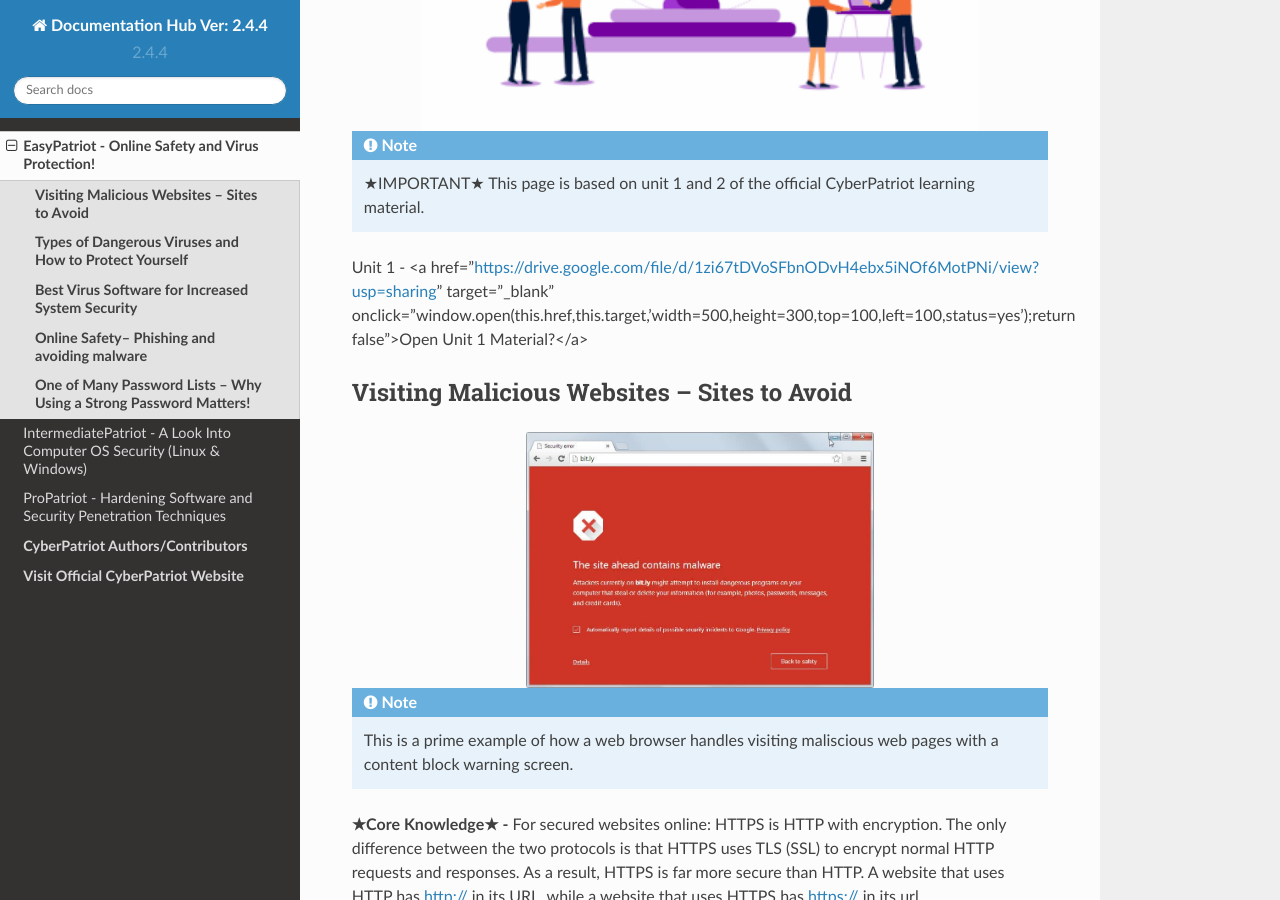
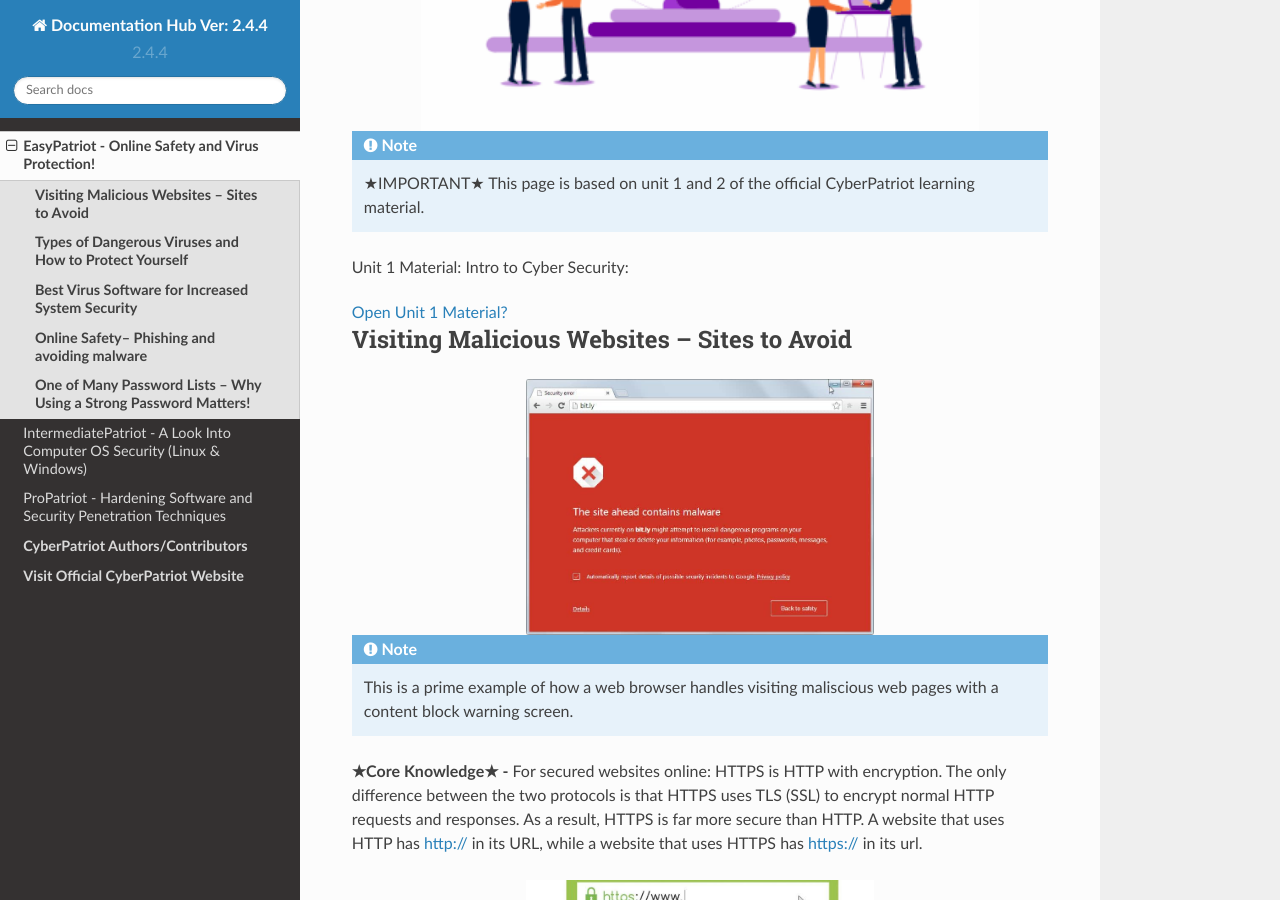
Before and after one commit to natt96z/cybersac, a Sphinx documentation site: the page built from docs/source/BeginnerEasyCybersac.rst, in a window 1280 px wide and 900 px high, scrolled down 447 px. Built offline with Sphinx 7.4.7 and the Read the Docs theme 2.0.0, drawn with Linux system fonts in a browser that asks for light colours.

Commit message:
Update BeginnerEasyCybersac.rst

```diff
--- a/docs/source/BeginnerEasyCybersac.rst
+++ b/docs/source/BeginnerEasyCybersac.rst
@@ -7,7 +7,11 @@
 
 .. Note:: ★IMPORTANT★ This page is based on unit 1 and 2 of the official CyberPatriot learning material.
 
-Unit 1 -  <a href="https://drive.google.com/file/d/1zi67tDVoSFbnODvH4ebx5iNOf6MotPNi/view?usp=sharing" target="_blank" onclick="window.open(this.href,this.target,'width=500,height=300,top=100,left=100,status=yes');return false">Open Unit 1 Material?</a>
+Unit 1 Material: Intro to Cyber Security:
+
+.. raw:: html
+
+   <a href="https://drive.google.com/file/d/1zi67tDVoSFbnODvH4ebx5iNOf6MotPNi/view?usp=sharing" target="_blank" onclick="window.open(this.href,this.target,'width=500,height=300,top=100,left=100,status=yes');return false">Open Unit 1 Material?</a>
 
 
 
```
